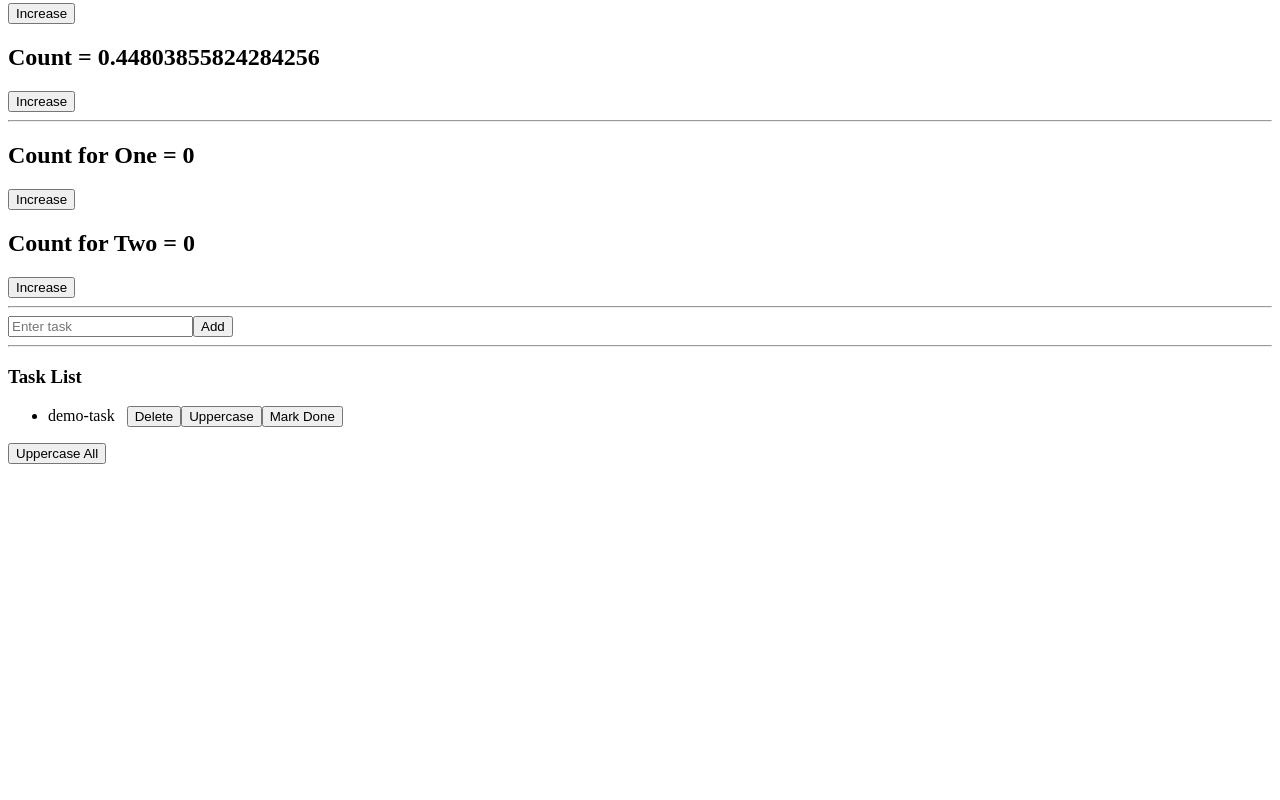
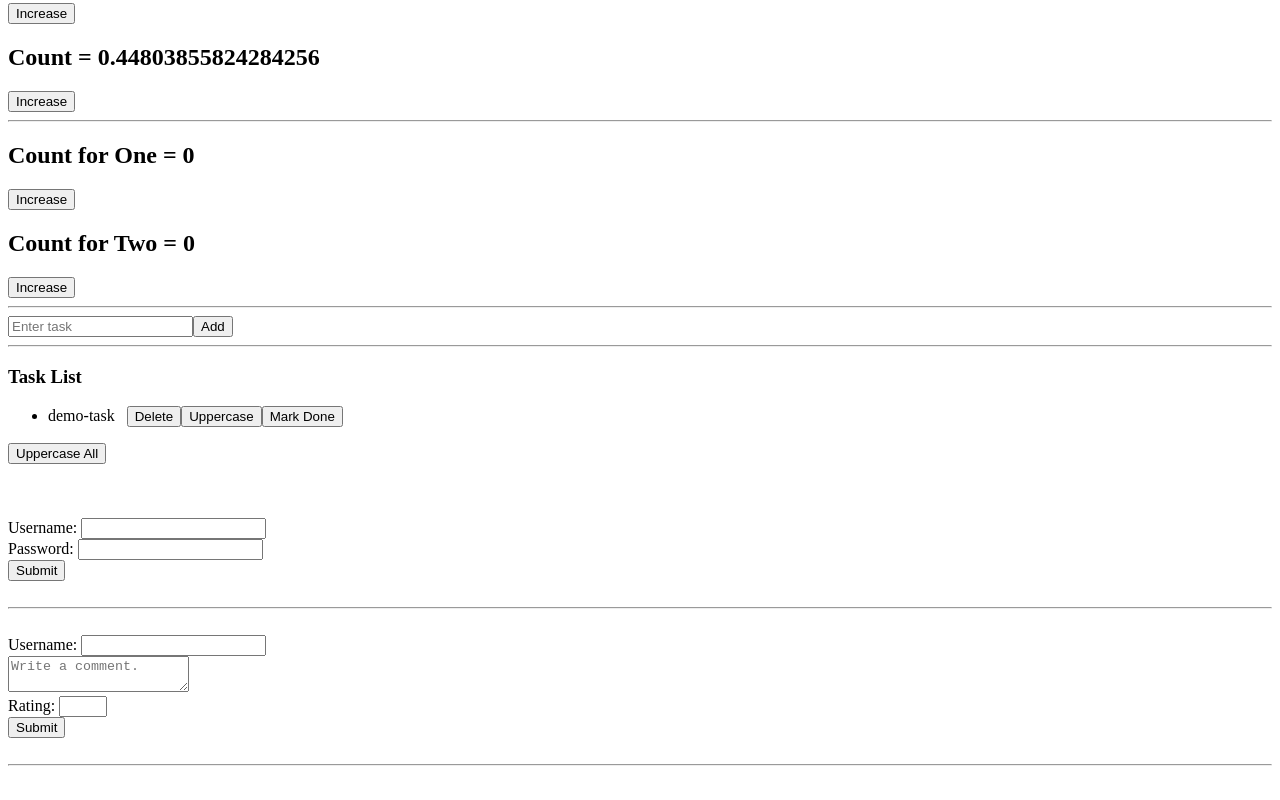
Before and after one commit to MdMahdiHasanTazelly/Web_Practice, a React (Create React App) app in the folder React/basic/: page / in a window 1280 px wide. Shown: the part 506-1306 px from the top of the page. Before the commit the page ends 978 px from the top, so only its background shows below. Built offline with nearby package versions, Linux system fonts and the light colour scheme.

Commit message:
handling multiple form input

```diff
--- a/React/basic/src/App.js
+++ b/React/basic/src/App.js
@@ -7,6 +7,8 @@ import WorkingRerender from "./WorkingRerender.js";
 import CallbackInStateFunc from "./CallbackInStateFunc.js";
 import ObjectAsStateVar from "./ObjectAsStateVar.js";
 import Todo from "./Todo.js";
+import MultipleInputForm from "./MultipleInputForm.js";
+import CommentForm from "./CommentForm.js";
 
 function App() {
   return (
@@ -43,6 +45,14 @@ function App() {
 
       <Todo />
 
+
+      {/* Handling multple from inputs */}
+      <MultipleInputForm />
+
+      {/* Another form practice */}
+      <CommentForm/>
+
+
     </div>
   );
 }
--- /dev/null
+++ b/React/basic/src/CommentForm.js
@@ -0,0 +1,56 @@
+import { useState } from "react";
+
+function CommentForm() {
+    let [formData, setFormData] = useState({username: "", remark: "", rating: 0});
+
+    function handleChange(event){
+        setFormData({
+            ...formData,
+            [event.target.name]: event.target.value,
+        });
+    }
+
+    function handleSubmit(event){
+        event.preventDefault();
+        console.log(formData);
+
+        setFormData( ()=> ({username: "", remark: "", rating: 0}));
+    }
+
+
+    return (
+        <div>
+            <br/><hr/><br/>
+            <form onSubmit={handleSubmit} method="post">
+                <label htmlFor="username">Username: </label>
+                <input type="text"
+                name="username"
+                id="username"
+                onChange={handleChange}
+                />
+                <br/>
+
+                <textarea name="remark"
+                placeholder="Write a comment."
+                onChange={handleChange}
+                />
+                <br/>
+
+                <label htmlFor="rating">Rating: </label>
+                <input type="number"
+                name="rating"
+                id="rating"
+                min={0} max={5}
+                onChange={handleChange}
+                />
+                <br/>
+
+                <button>Submit</button>
+
+            </form>
+            <br/><hr/><br/>
+        </div>
+     );
+}
+
+export default CommentForm;
--- /dev/null
+++ b/React/basic/src/MultipleInputForm.js
@@ -0,0 +1,56 @@
+import { useState } from "react";
+
+function MultipleInputForm() {
+    let[form, setForm] = useState({username: "", password: ""});
+
+    function formHandler(event){
+        let fieldName = event.target.name;
+        let newVal = event.target.value;
+
+        setForm( (currData)=>{
+            // currData[fieldName]= newVal;
+            return{
+                [fieldName]: newVal,
+                ...currData
+            }
+        });
+
+    }
+
+    function submitHandler(event){
+        event.preventDefault();
+        console.log(`${form.username} --------- ${form.password}`);
+    }
+    return (
+        <div>
+            <br/> <br/> <br/>
+            <form onSubmit={submitHandler}>
+                <label htmlFor="username">Username: </label>
+                <input id="username"
+                    value={form.username}
+                    type="text"
+                    name="username"
+                    onChange={ formHandler }
+                />
+
+                <br/>
+
+                <label htmlFor="pass">Password: </label>
+                <input id="pass"
+                    value={form.password}
+                    type="text"
+                    onChange={ formHandler }
+                    name="password"
+                />
+
+                <br/>
+
+                <button >Submit</button>
+
+            </form>
+
+        </div>
+     );
+}
+
+export default MultipleInputForm;
```
